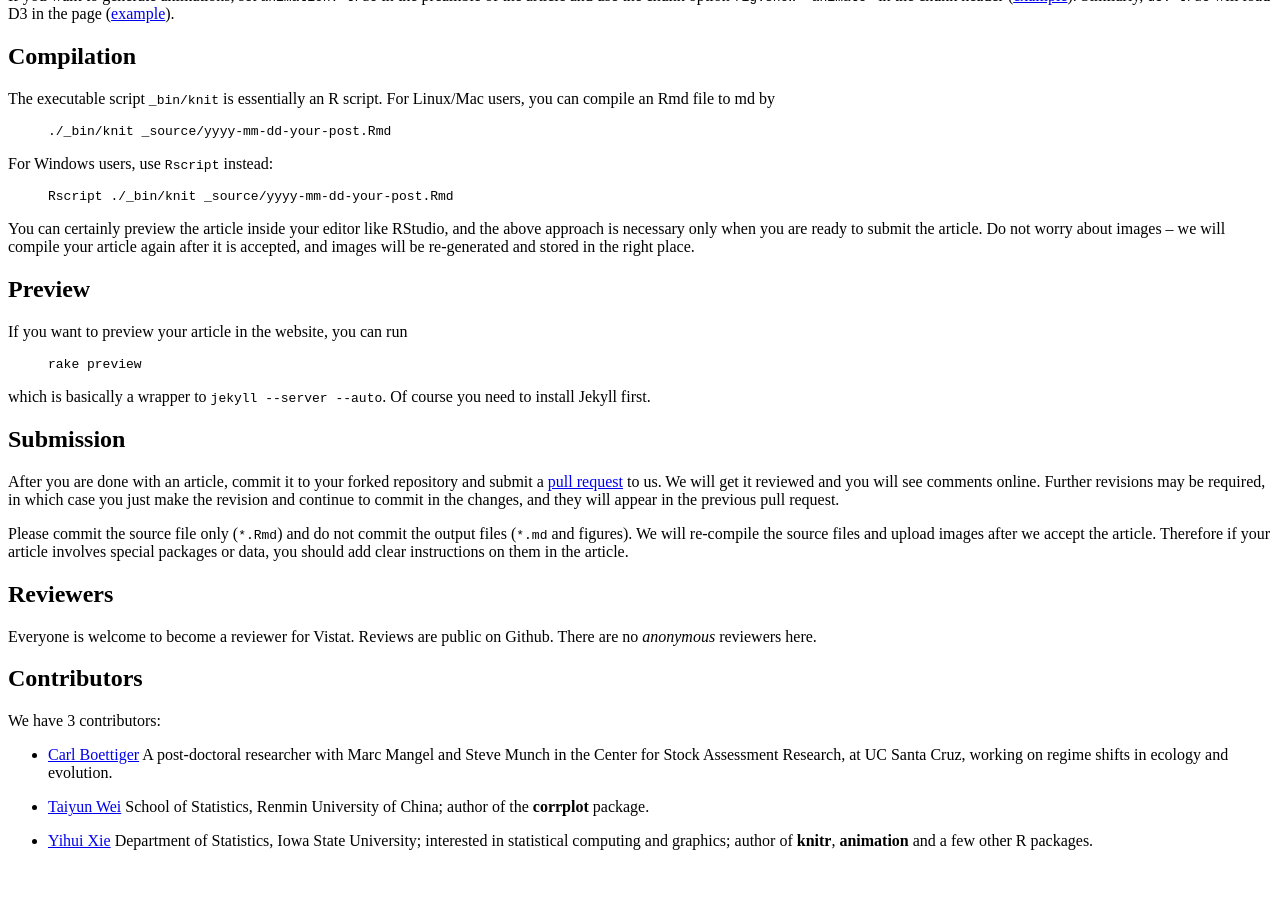
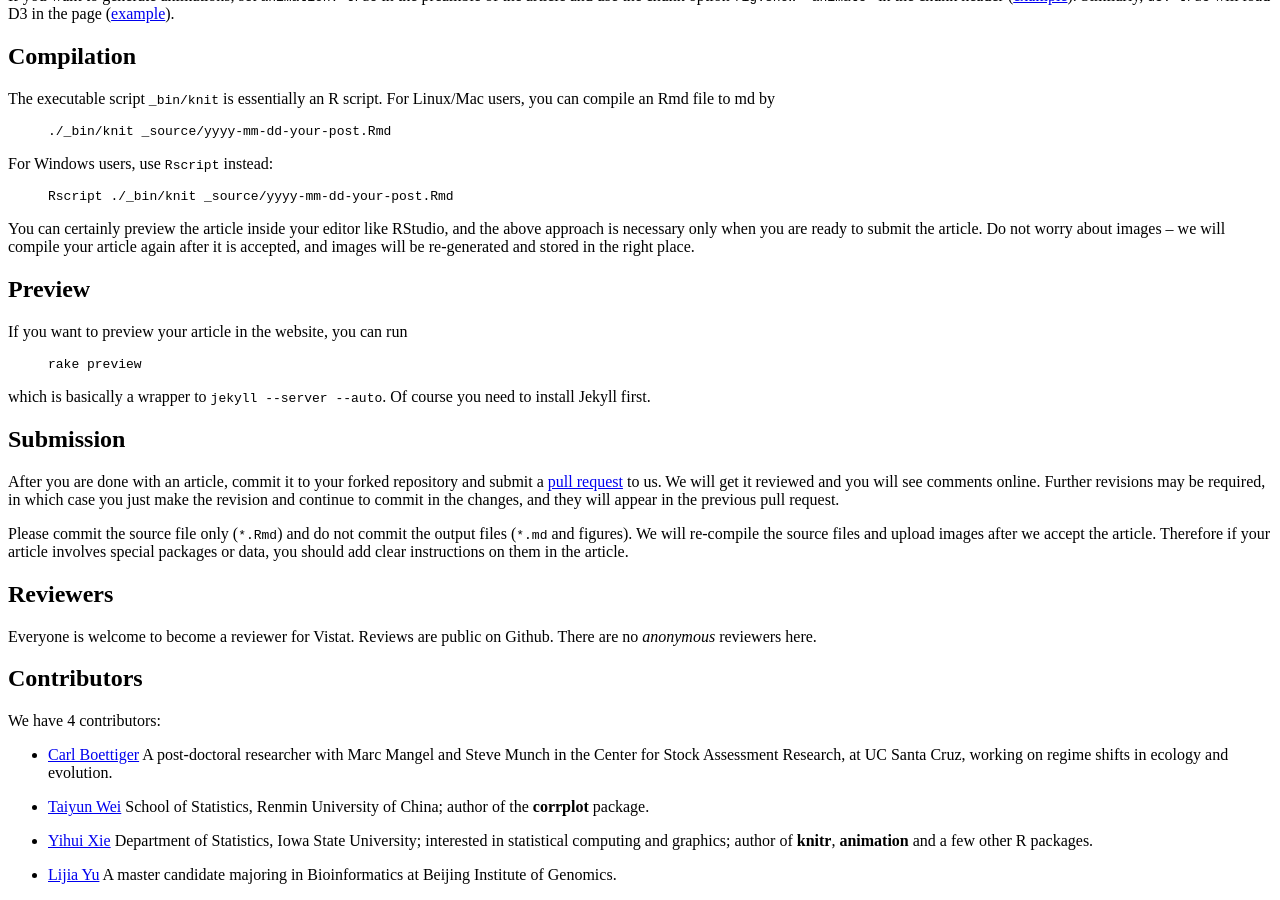
Before and after one commit to yulijia/vistat, a Jekyll site: the page built from about.md, in a window 1280 px wide and 900 px high, scrolled down 838 px. Built offline with Jekyll 4.4.1, drawn with Linux system fonts in a browser that asks for light colours; formulas are drawn with MathJax 3; before the commit the page ends 1704 px from its top, so only the background shows below that.

```diff
--- a/_config.yml
+++ b/_config.yml
@@ -41,6 +41,13 @@ authors:
     github: yihui
     twitter: xieyihui
     bio: Department of Statistics, Iowa State University; interested in statistical computing and graphics; author of **knitr**, **animation** and a few other R packages.
+  yulijia:
+    name: Lijia Yu
+    email: yu@lijiayu.net
+    homepage: http://lijiayu.net
+    github: yulijia
+    twitter: YuLijia
+    bio: A master candidate majoring in Bioinformatics at Beijing Institute of Genomics.
 
 # The production_url is only used when full-domain names are needed
 # such as sitemap.txt
```
